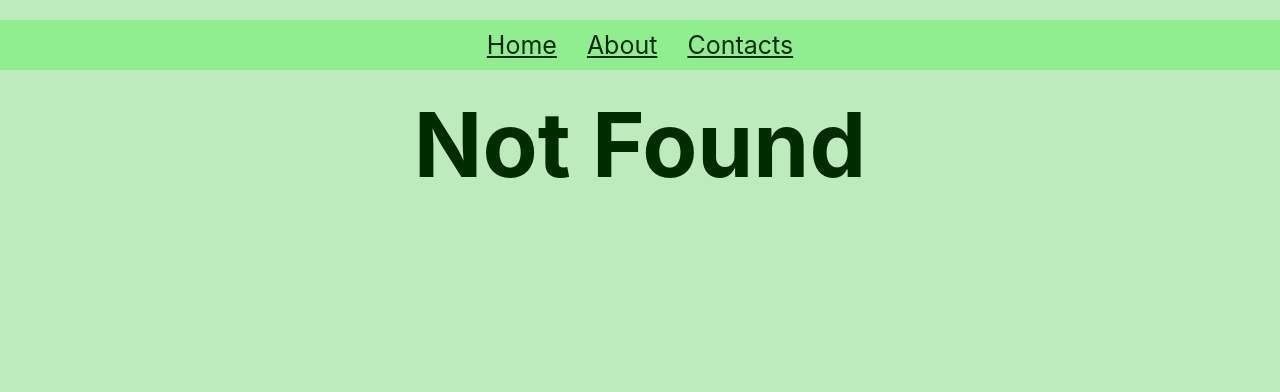
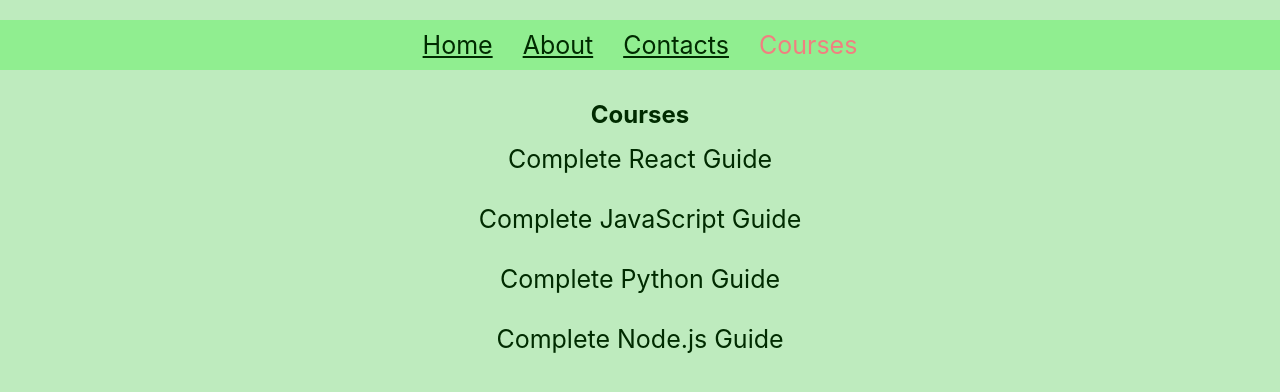
Before and after one commit to vltinica/react-router-remember, a React (Create React App) app: page /courses in a window 1280 px wide. Before the commit this address had no page. Shown: the top 392 px of the page. Built offline with nearby package versions, Linux system fonts and the light colour scheme.

Commit message:
added components Courses and SingleCourse

```diff
--- a/src/App.css
+++ b/src/App.css
@@ -13,6 +13,33 @@
 .active {
     color: lightcoral;
     text-decoration: none;
+}
+
+.courses-container {
+    display: flex;
+    flex-direction: column;
+    align-items: center;
+    max-width: 600px;
+    margin: 10px auto;
+    padding: 20px;
+}
+
+.divCourseLink {
+    /* width: 100%;  */
+    margin: 15px 0;
+    display: flex;
+    justify-content: center;
+    align-items: center;
+}
+
+.courseLink {
+    text-decoration: none;
+    font-size: 25px;
+}
+
+.courseLink:hover {
+    text-decoration: underline;
+    color: rgb(4, 197, 117);
 }
 
 a {
@@ -35,7 +62,7 @@ nav {
 }
 
 h1 {
-    font-size: 90px;
+    font-size: 60px;
     margin-top: 20px;
 }
 
--- a/src/App.jsx
+++ b/src/App.jsx
@@ -4,7 +4,9 @@ import Home from "./components/Home";
 import About from "./components/About";
 import Contacts from "./components/Contacts";
 import NotFound from "./components/NotFound";
+import Courses from "./components/Courses";
 import "./App.css";
+import SingleCourse from "./components/SingleCourse";
 
 function App() {
   return (
@@ -15,6 +17,8 @@ function App() {
             <Route index element={<Home />} />
             <Route path="about" element={<About />} />
             <Route path="contacts" element={<Contacts />} />
+            <Route path="courses" element={<Courses />} />
+            <Route path="courses/:slug" element={<SingleCourse />} />
             <Route path="*" element={<NotFound />} />
           </Route>
         </Routes>
--- /dev/null
+++ b/src/components/Courses.jsx
@@ -0,0 +1,20 @@
+import React from "react";
+import courses from "../data/courses";
+import { Link } from "react-router-dom";
+
+const Courses = () => {
+  return (
+    <div className="courses-container">
+      <h2>Courses</h2>
+      {courses.map((course) => (
+        <div key={course.id} className="divCourseLink">
+          <Link to={course.slug} className="courseLink">
+            {course.title}
+          </Link>
+        </div>
+      ))}
+    </div>
+  );
+};
+
+export default Courses;
--- a/src/components/Menu.jsx
+++ b/src/components/Menu.jsx
@@ -7,6 +7,7 @@ const Menu = () => {
       <NavLink to="." end>Home</NavLink>
       <NavLink to="about">About</NavLink>
       <NavLink to="contacts">Contacts</NavLink>
+      <NavLink to="courses">Courses</NavLink>
     </nav>
   );
 };
--- /dev/null
+++ b/src/components/SingleCourse.jsx
@@ -0,0 +1,13 @@
+import React from 'react'
+
+const SingleCourse = ({title, slug, id}) => {
+  return (
+    <div>
+        <h2>{title}</h2>
+        <p>Slug: {slug}</p>
+        <p>ID: {id}</p>
+    </div>
+  )
+}
+
+export default SingleCourse
--- /dev/null
+++ b/src/data/courses.js
@@ -0,0 +1,24 @@
+const courses = [
+    {
+        title: "Complete React Guide",
+        slug: "react",
+        id: 257
+    },
+    {
+        title: "Complete JavaScript Guide",
+        slug: "javascript",
+        id: 573
+    },
+    {
+        title: "Complete Python Guide",
+        slug: "python",
+        id: 872
+    },
+    {
+        title: "Complete Node.js Guide",
+        slug: "node-js",
+        id: 361
+    }
+]
+
+export default courses;
```
